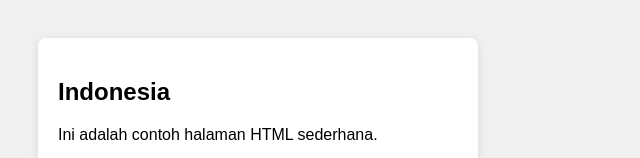
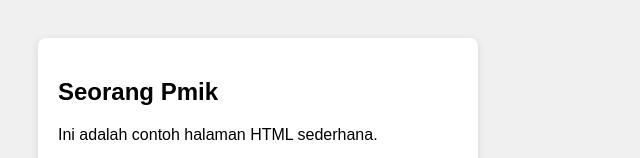
Before and after one commit to vivodanu-arch/aplikasi_carepay_kel.3, a plain HTML site: page index.html in a window 1280 px wide. Shown: the top 158 px of the page, without its empty margins (0-640 px from the left). Drawn offline with Linux system fonts and the light colour scheme.

Commit message:
Update index.html

```diff
--- a/index.html
+++ b/index.html
@@ -32,7 +32,7 @@
 </head>
 <body>
     <div class="card">
-        <h2>Indonesia</h2>
+        <h2>Seorang Pmik</h2>
         <p>Ini adalah contoh halaman HTML sederhana.</p>
         <button onclick="alert('Halo juga!')">Klik Aku</button>
     </div>
```
